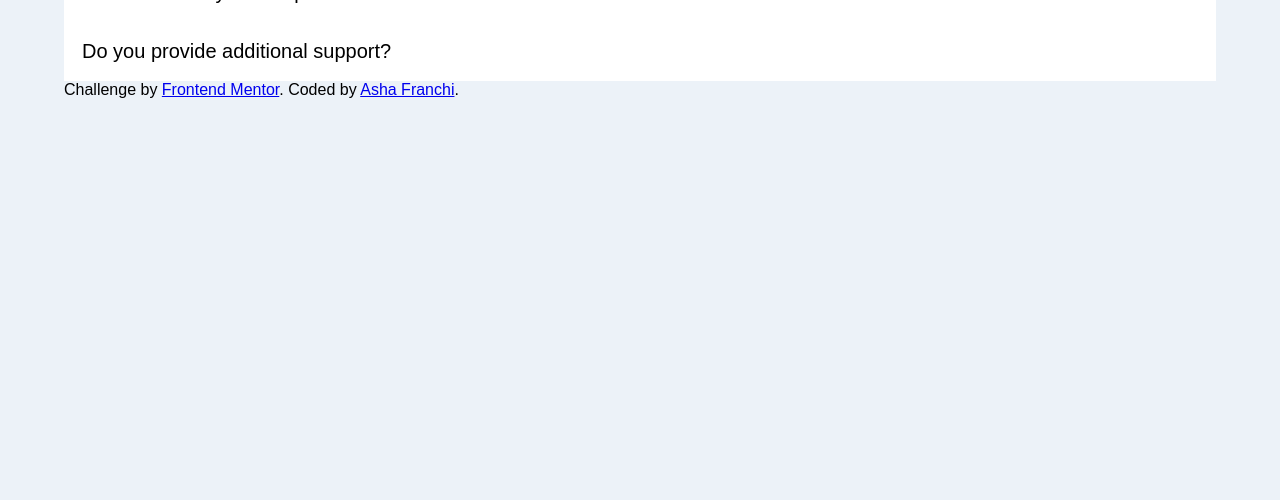
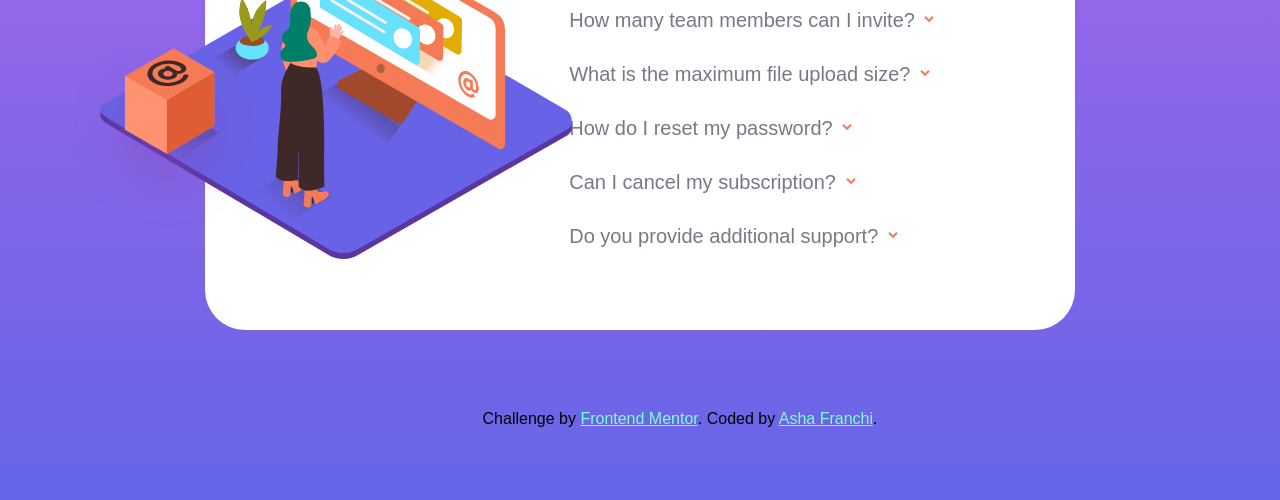
Before and after one commit to ashafranchi/Accordion-FAQ, a plain HTML site: page index.html in a window 1280 px wide. Shown: the part 300-800 px from the top of the page. Drawn offline with Linux system fonts and the light colour scheme.

Commit message:
Project Completed
The page has been responsively designed using JavaScript. The styling matches screenshots.

```diff
--- a/index.html
+++ b/index.html
@@ -10,20 +10,36 @@
     .attribution a { color: hsl(228, 45%, 44%); }
   </style> -->
 </head>
+
 <body>
+  <div class="card">
+    <object class="object" data="images/illustration-woman-online-desktop.svg" type="image/svg+xml">
+    </object>
+    <object class="box" data="images/illustration-box-desktop.svg" type="image/svg+xml">
+    </object>
+<div class="faq-accordion">
   <h2>FAQ</h2>
-  <button class="accordion">How many team members can I invite?</button>
+    <button class="accordion">How many team members can I invite?
+      <object class="arrow" data="images/icon-arrow-down.svg" type="image/svg+xml">
+      </object>
+    </button>
     <div class="panel">
     <p>You can invite up to 2 additional users on the Free plan. There is no limit on
     team members for the Premium plan.</p>
   </div>
 
-<button class="accordion">What is the maximum file upload size?</button>
+  <button class="accordion">What is the maximum file upload size?
+    <object class="arrow" data="images/icon-arrow-down.svg" type="image/svg+xml">
+    </object>
+  </button>
     <div class="panel">
     <p>No more than 2GB. All files in your account must fit your allotted storage space.</p>
   </div>
 
-<button class="accordion">How do I reset my password?</button>
+  <button class="accordion">How do I reset my password?
+    <object class="arrow" data="images/icon-arrow-down.svg" type="image/svg+xml">
+    </object>
+  </button>
     <div class="panel">
     <p>
       Click “Forgot password” from the login page or “Change password” from your profile page.
@@ -31,18 +47,26 @@
     </p>
   </div>
 
-  <button class="accordion">Can I cancel my subscription?</button>
+    <button class="accordion">Can I cancel my subscription?
+      <object class="arrow" data="images/icon-arrow-down.svg" type="image/svg+xml">
+      </object>
+    </button>
     <div class="panel">
     <p>Yes! Send us a message and we’ll process your request no questions asked.</p>
   </div>
 
-  <button class="accordion">Do you provide additional support?</button>
-  <div class="panel">Chat and email support is available 24/7. Phone lines are open during normal business hours.</p>
+    <button class="accordion">Do you provide additional support?
+      <object class="arrow" data="images/icon-arrow-down.svg" type="image/svg+xml">
+      </object>
+    </button>
+    <div class="panel">
+      <p>Chat and email support is available 24/7. Phone lines are open during normal business hours.</p>
   </div>
-
+</div>
+</div>
 <div class="attribution">
-    Challenge by <a href="https://www.frontendmentor.io?ref=challenge" target="_blank">Frontend Mentor</a>.
-    Coded by <a href="#">Asha Franchi</a>.
+  <p>Challenge by <a href="https://www.frontendmentor.io?ref=challenge" target="_blank">Frontend Mentor</a>.
+  Coded by <a href="#">Asha Franchi</a>.</p>
 </div>
 
   <script>
--- a/stylesheet.css
+++ b/stylesheet.css
@@ -1,34 +1,162 @@
+html {
+    height: 100%;
+}
+
+a {
+    color: aquamarine;
+}
 body {
-    background-color: hsl(210, 46%, 95%);
+    width: 100%;
+    margin: 0;
+    padding-top: 8%;
+    background-repeat: no-repeat;
+    background-attachment: fixed;
+    background-image: linear-gradient(180deg, #af67e9, #6565e7);
     font-weight: 500;
     font-family: "Barlow Semi Condensed", sans-serif;
-    margin-left: 5%;
-    margin-right: 5%;
-    margin-top: 3%;
+}
+
+h2 {
+    font-size: 3rem;
+    color:  hsl(237, 12%, 33%);
+    margin-top: 60px;
+    margin-left: 100px;
+}
+.card {
+    margin-top: 280px;
+    padding:10%;
+    width: 80%;
+    background-color: white;
+    display: flex;
+    margin-left: 12%;
+    border-radius: 40px;
+}
+.faq-accordion {
+    margin-left: 0%;
 }
 
 .accordion {
     background-color: white;
-    color: black;
+    text-align: left;
+    color: hsl(240, 6%, 50%);
     cursor: pointer;
-    padding: 18px;
+    padding-bottom: 30px;
     width: 100%;
-    text-align: left;
     border: none;
+    border-bottom: hsl(240, 5%, 91%);
     outline: none;
     transition: 0.4s;
     font-size: 20px;
     transition: 0.4s;
 }
 
+.arrow {
+    margin-left: 4px;
+    margin-bottom: 4px;
+}
+
+.attribution {
+    display: flex;
+    padding-top: 5%;
+    margin-left: 80px;
+}
 .active, .accordion:hover {
-    background-color: whitesmoke;
+    background-color: white;
+    padding-bottom: 0%;
+    color: hsl(237, 12%, 33%);
+}
+.box {
+    position: absolute;
+    top: 140px;
+    left: -30px;
+
+}
+
+.object {
+    position: absolute;
+    top: 20px;
+    left: 0px;
 }
 
 .panel {
-    padding: 0 18px;
+    color: hsl(237, 12%, 33%);
     background-color: white;
+    padding-left: 1%;
+    line-height: 24px;
+    border-bottom: hsl(240, 5%, 91%);
     max-height: 0;
     overflow: hidden;
     transition: max-height 0.2s ease-out;
 }
+
+@media only screen and (min-width: 700px) {
+
+    h2 {
+        display: flex;
+        margin-right: 8%;
+        font-size: 3rem;
+        color:  hsl(237, 12%, 33%);
+    }
+    .card {
+        padding:4%;
+        width: 60%;
+        margin: auto;
+        background-color: white;
+        display: flex;
+        align-items: flex-end;
+        justify-items: flex-end;
+        border-radius: 40px;
+    }
+    .faq-accordion {
+        margin-left: 40%;
+    }
+
+    .accordion {
+        background-color: white;
+        text-align: left;
+        color: hsl(240, 6%, 50%);
+        cursor: pointer;
+        padding-bottom: 30px;
+        width: 100%;
+        border: none;
+        border-bottom: hsl(240, 5%, 91%);
+        outline: none;
+        transition: 0.4s;
+        font-size: 20px;
+        transition: 0.4s;
+    }
+
+    .attribution {
+        display: flex;
+        padding-top: 5%;
+        justify-content: center;
+    }
+    .active, .accordion:hover {
+        background-color: white;
+        padding-bottom: 0%;
+        color: hsl(237, 12%, 33%);
+    }
+    .box {
+        position: absolute;
+        top: 346px;
+        left: 74px;
+
+    }
+
+    .object {
+        position: absolute;
+        top: 200px;
+        left: 100px;
+    }
+    .panel {
+        color: hsl(237, 12%, 33%);
+        background-color: white;
+        padding-left: 1%;
+        line-height: 24px;
+        border-bottom: hsl(240, 5%, 91%);
+        max-height: 0;
+        overflow: hidden;
+        transition: max-height 0.2s ease-out;
+    }
+
+}
```
Lines whose indentation alone changed are shown as unchanged.
